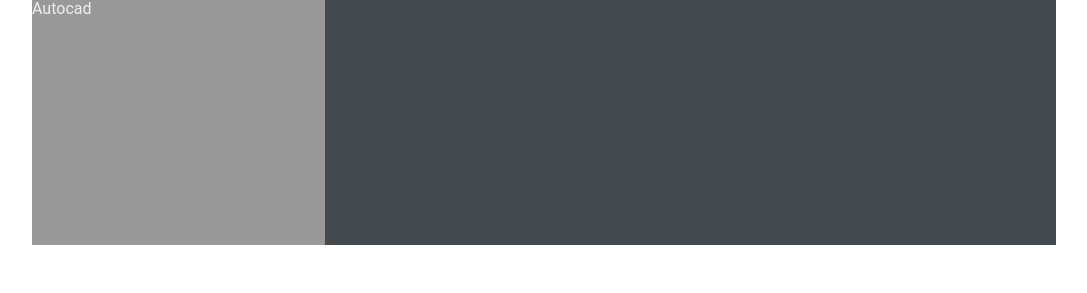
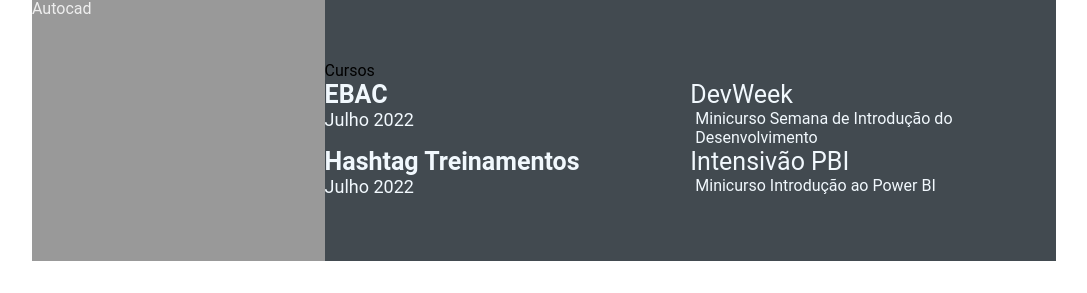
Before and after one commit to arturnegreiros/arturnegreiros.github.io, a plain HTML site: page index.html in a window 1280 px wide. Shown: the part 587-880 px from the top of the page, without its empty margins (96-1183 px from the left). Drawn offline with Linux system fonts and the light colour scheme.

Commit message:
add awards gap

```diff
--- a/index.html
+++ b/index.html
@@ -103,6 +103,31 @@
             </div>
             </div>
             </section>
+            <section class="awards gap">
+                <div class="rigth-title">Cursos</div>
+                <div class="awards-contents">
+                    <div class="awards-left">
+                        <p class="awards-company-name">EBAC</p>
+                        <p class="awards-time-period">Julho 2022</p>
+                    </div>
+                    <div class="awards-rigth">
+                        <p class="awards-name">DevWeek</p>
+                        <p class="awards-desc">
+                            Minicurso Semana de Introdução do Desenvolvimento
+                        </p>
+                    </div>
+                    <div class="awards-left">
+                        <p class="awards-company-name">Hashtag Treinamentos</p>
+                        <p class="awards-time-period">Julho 2022</p>
+                    </div>
+                    <div class="awards-rigth">
+                        <p class="awards-name">Intensivão PBI</p>
+                        <p class="awards-desc">
+                            Minicurso Introdução ao Power BI
+                        </p>
+                    </div>
+                </div>
+            </section>
          </section>
     </main>
 </body>
```
